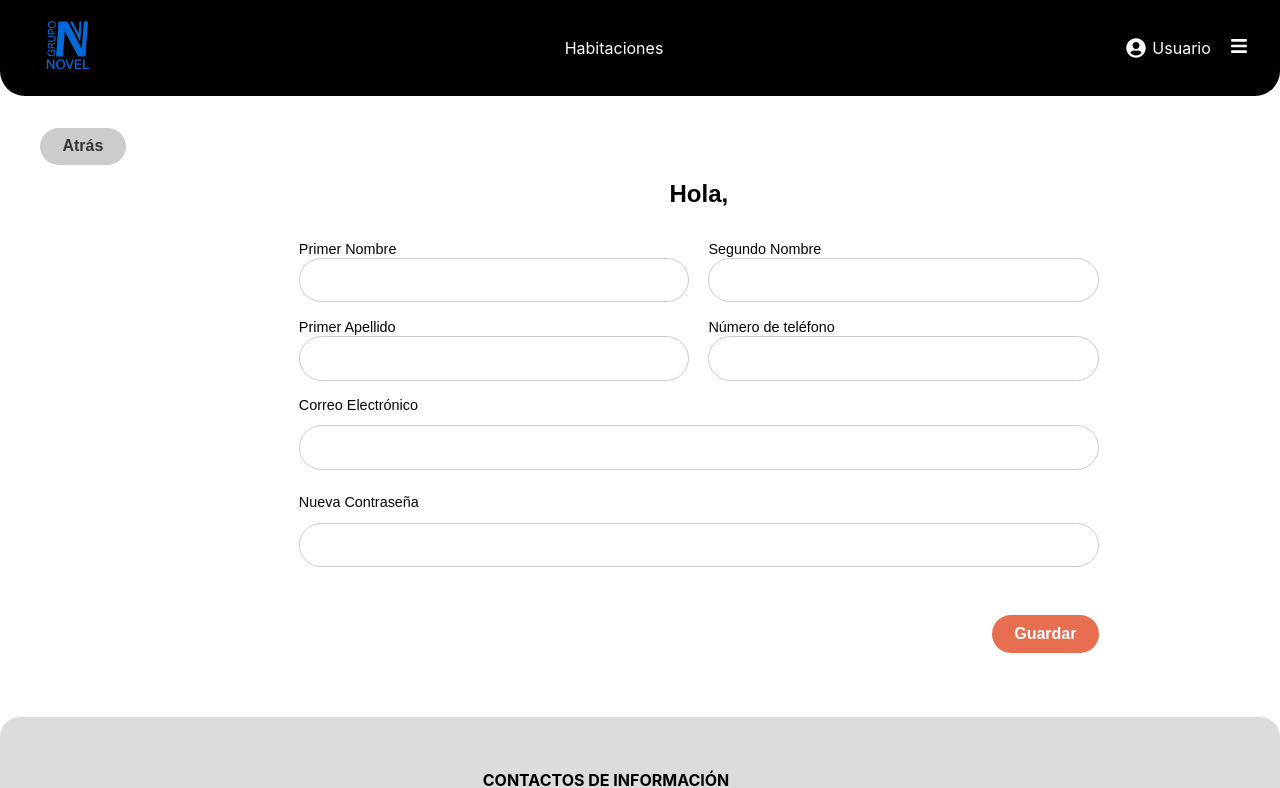
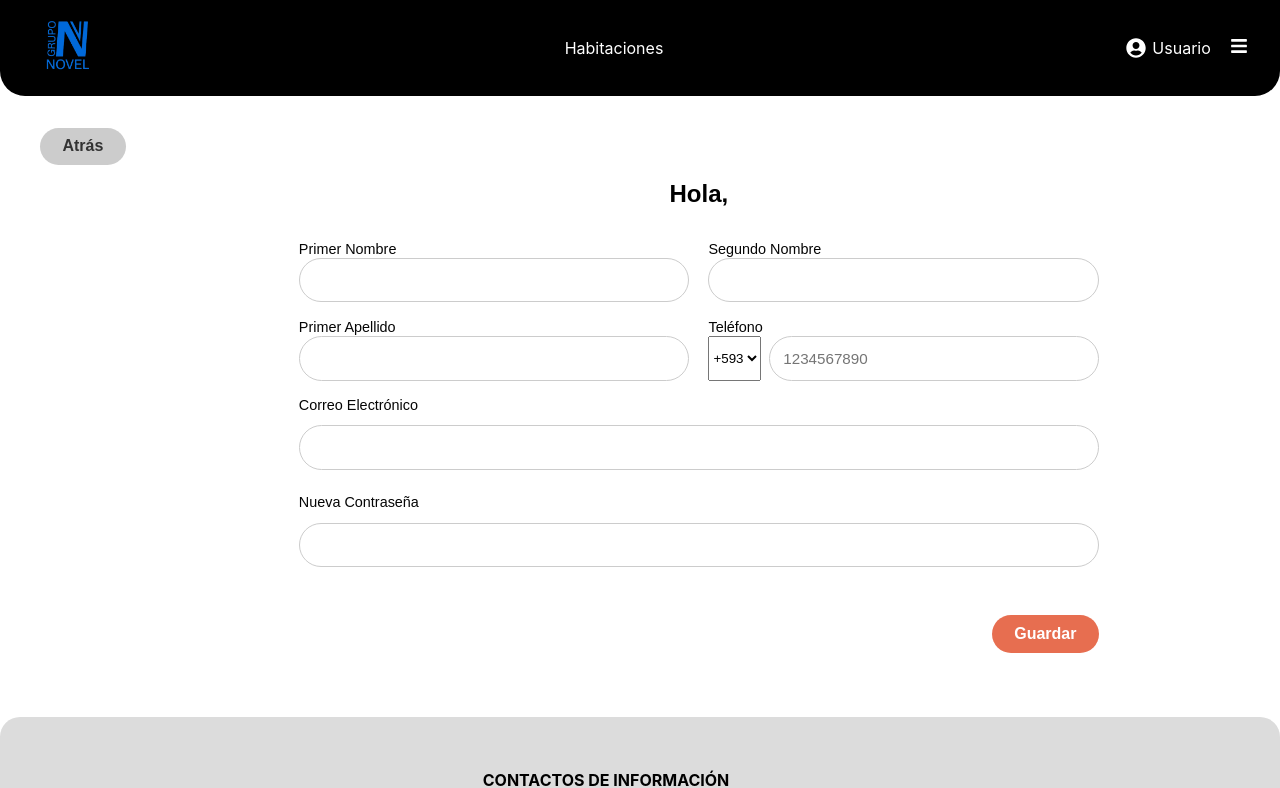
Before and after one commit to OscarSala98/ProyectoAWM, a React (Create React App) app in the folder hostel/: page /editar-perfil in a window 1280 px wide. Shown: the top 788 px of the page. Built offline with nearby package versions, Linux system fonts and the light colour scheme.

Commit message:
Validaciones en registro, en editar, y en login para usuario y admin

```diff
--- a/hostel/src/components/EditarPerfilFormulario.jsx
+++ b/hostel/src/components/EditarPerfilFormulario.jsx
@@ -8,7 +8,10 @@ const EditarPerfilFormulario = () => {
   const navigate = useNavigate();
   const usuarioLocal = JSON.parse(localStorage.getItem('usuario'));
 
-  const [persona, setpersona] = useState({
+  const [modalVisible, setModalVisible] = useState(false);
+  const [prefijo, setPrefijo] = useState('+593');
+
+  const [persona, setPersona] = useState({
     primerNombre: '',
     segundoNombre: '',
     primerApellido: '',
@@ -17,15 +20,20 @@ const EditarPerfilFormulario = () => {
     contrasena: ''
   });
 
-  const [modalVisible, setModalVisible] = useState(false);
-
   useEffect(() => {
     if (usuarioLocal) {
-      setpersona({
+      // Separar prefijo si el número lo contiene
+      const numeroCompleto = usuarioLocal.numero || '';
+      const posiblesPrefijos = ['+593', '+7', '+21'];
+      const encontrado = posiblesPrefijos.find((p) => numeroCompleto.startsWith(p)) || '+593';
+      const numeroSinPrefijo = numeroCompleto.replace(encontrado, '');
+
+      setPrefijo(encontrado);
+      setPersona({
         primerNombre: usuarioLocal.primerNombre || '',
         segundoNombre: usuarioLocal.segundoNombre || '',
         primerApellido: usuarioLocal.primerApellido || '',
-        numero: usuarioLocal.numero || '',
+        numero: numeroSinPrefijo,
         correo: usuarioLocal.correo || '',
         contrasena: usuarioLocal.contrasena || ''
       });
@@ -33,18 +41,24 @@ const EditarPerfilFormulario = () => {
   }, []);
 
   const handleChange = (e) => {
-    setpersona({ ...persona, [e.target.name]: e.target.value });
+    setPersona({ ...persona, [e.target.name]: e.target.value });
   };
 
   const handleSubmit = (e) => {
     e.preventDefault();
-    axios.put(`http://localhost:3002/personas/${usuarioLocal.id}`, {
+
+    const numeroCompleto = prefijo + persona.numero;
+
+    const datosActualizados = {
       ...usuarioLocal,
-      ...persona
-    })
+      ...persona,
+      numero: prefijo + persona.numero, // combina prefijo + número
+      prefijo: prefijo // asegúrate de actualizar también el campo prefijo
+    };
+
+    axios.put(`http://localhost:3002/personas/${usuarioLocal.id}`, datosActualizados)
       .then(() => {
-      const usuarioActualizado = { ...usuarioLocal, ...persona };
-      localStorage.setItem('usuario', JSON.stringify(usuarioActualizado));
+        localStorage.setItem('usuario', JSON.stringify(datosActualizados));
         setModalVisible(true);
       })
       .catch((error) => {
@@ -53,9 +67,10 @@ const EditarPerfilFormulario = () => {
       });
   };
 
+
   const handleCerrarModal = () => {
     setModalVisible(false);
-    navigate(-1); // ← Esto te devuelve a la página anterior
+    navigate(-1);
   };
 
   return (
@@ -66,33 +81,91 @@ const EditarPerfilFormulario = () => {
         <div className="formulario-dos-columnas">
           <div>
             <label>Primer Nombre</label>
-            <input type="text" name="primerNombre" value={persona.primerNombre} onChange={handleChange} required />
+            <input
+              type="text"
+              name="primerNombre"
+              value={persona.primerNombre}
+              onChange={handleChange}
+              required
+              pattern="^[A-Za-zÁÉÍÓÚáéíóúÑñ\s]+$"
+              title="Solo letras"
+            />
           </div>
           <div>
             <label>Segundo Nombre</label>
-            <input type="text" name="segundoNombre" value={persona.segundoNombre} onChange={handleChange} />
+            <input
+              type="text"
+              name="segundoNombre"
+              value={persona.segundoNombre}
+              onChange={handleChange}
+              pattern="^[A-Za-zÁÉÍÓÚáéíóúÑñ\s]+$"
+              title="Solo letras"
+            />
           </div>
         </div>
 
         <div className="formulario-dos-columnas">
           <div>
             <label>Primer Apellido</label>
-            <input type="text" name="primerApellido" value={persona.primerApellido} onChange={handleChange} required />
+            <input
+              type="text"
+              name="primerApellido"
+              value={persona.primerApellido}
+              onChange={handleChange}
+              required
+              pattern="^[A-Za-zÁÉÍÓÚáéíóúÑñ\s]+$"
+              title="Solo letras"
+            />
           </div>
           <div>
-            <label>Número de teléfono</label>
-            <input type="text" name="numero" value={persona.numero} onChange={handleChange} required />
+            <label>Teléfono</label>
+            <div style={{ display: 'flex', gap: '0.5rem' }}>
+              <select value={prefijo} onChange={(e) => setPrefijo(e.target.value)} required>
+                <option value="+593">+593</option>
+                <option value="+7">+7</option>
+                <option value="+21">+21</option>
+              </select>
+              <input
+                type="text"
+                name="numero"
+                placeholder="1234567890"
+                value={persona.numero}
+                onChange={(e) => {
+                  const soloNumeros = e.target.value.replace(/\D/g, '');
+                  if (soloNumeros.length <= 10) {
+                    setPersona({ ...persona, numero: soloNumeros });
+                  }
+                }}
+                pattern="\d{7,10}"
+                title="Debe tener entre 7 y 10 dígitos"
+                required
+              />
+            </div>
           </div>
         </div>
 
         <div className="formulario-una-columna">
           <label>Correo Electrónico</label>
-          <input type="email" name="correo" value={persona.correo} onChange={handleChange} required />
+          <input
+            type="email"
+            name="correo"
+            value={persona.correo}
+            onChange={handleChange}
+            required
+            pattern="^[a-zA-Z0-9._%+-]+@[a-zA-Z0-9.-]+\.[a-zA-Z]{2,}$"
+            title="Formato de correo inválido"
+          />
         </div>
 
         <div className="formulario-una-columna">
           <label>Nueva Contraseña</label>
-          <input type="password" name="contrasena" value={persona.contrasena} onChange={handleChange} required />
+          <input
+            type="password"
+            name="contrasena"
+            value={persona.contrasena}
+            onChange={handleChange}
+            required
+          />
         </div>
 
         <button type="submit" className="btn-guardar">Guardar</button>
--- a/hostel/src/components/FormularioRegistro.jsx
+++ b/hostel/src/components/FormularioRegistro.jsx
@@ -7,16 +7,20 @@ const FormularioRegistro = ({ onClose }) => {
   const [modalVisible, setModalVisible] = useState(false);
   const [mensajeModal, setMensajeModal] = useState('');
 
+
   const [persona, setPersona] = useState({
     primerNombre: '',
     segundoNombre: '',
     primerApellido: '',
     numero: '',
+    prefijo: '+593', // 👈 importante para que funcione
     correo: '',
     contrasena: '',
     tipo: 'usuario',
     foto: ''
   });
+
+
 
   const handleChange = (e) => {
     setPersona({ ...persona, [e.target.name]: e.target.value });
@@ -24,7 +28,14 @@ const FormularioRegistro = ({ onClose }) => {
 
   const manejarRegistrar = (e) => {
     e.preventDefault();
-    axios.post('http://localhost:3002/personas', persona)
+
+    // Combinar prefijo y número antes de enviar
+    const datosAEnviar = {
+      ...persona,
+      numero: persona.prefijo + persona.numero // Sobrescribe el campo 'numero' con el prefijo incluido
+    };
+
+    axios.post('http://localhost:3002/personas', datosAEnviar)
       .then(() => {
         setMensajeModal('Registro exitoso ✅');
         setModalVisible(true);
@@ -36,6 +47,7 @@ const FormularioRegistro = ({ onClose }) => {
       });
   };
 
+
   const cerrarModal = () => {
     setModalVisible(false);
     setMensajeModal('');
@@ -44,6 +56,7 @@ const FormularioRegistro = ({ onClose }) => {
       segundoNombre: '',
       primerApellido: '',
       numero: '',
+      prefijo: '+593', // 👈 necesario para no romper el select
       correo: '',
       contrasena: '',
       tipo: 'usuario',
@@ -53,7 +66,7 @@ const FormularioRegistro = ({ onClose }) => {
   };
 
   return (
-    <div className="modal">
+    <div className="modal-overlay">
       <div className="modal-content formulario-registro">
         <button className="cerrar" onClick={onClose}>✕</button>
         <h3>Regístrate</h3>
@@ -68,6 +81,8 @@ const FormularioRegistro = ({ onClose }) => {
                 placeholder="Primer Nombre"
                 value={persona.primerNombre}
                 onChange={handleChange}
+                pattern="^[A-Za-zÁÉÍÓÚáéíóúÑñ\s]+$"
+                title="Solo letras"
                 required
               />
             </div>
@@ -80,6 +95,8 @@ const FormularioRegistro = ({ onClose }) => {
                 placeholder="Segundo Nombre"
                 value={persona.segundoNombre}
                 onChange={handleChange}
+                pattern="^[A-Za-zÁÉÍÓÚáéíóúÑñ\s]+$"
+                title="Solo letras"
               />
             </div>
           </div>
@@ -93,20 +110,41 @@ const FormularioRegistro = ({ onClose }) => {
                 placeholder="Primer Apellido"
                 value={persona.primerApellido}
                 onChange={handleChange}
+                pattern="^[A-Za-zÁÉÍÓÚáéíóúÑñ\s]+$"
+                title="Solo letras"
                 required
               />
             </div>
 
             <div>
-              <label>Número de teléfono</label>
+              <label>Teléfono</label>
+              <div style={{ display: 'flex', gap: '0.5rem' }}>
+                <select
+                  name="prefijo"
+                  value={persona.prefijo}
+                  onChange={handleChange}
+                  required
+                >
+                  <option value="+593">+593</option>
+                  <option value="+7">+7</option>
+                  <option value="+21">+21</option>
+                </select>
                 <input
                   type="text"
                   name="numero"
-                placeholder="Número de teléfono"
+                  placeholder="1234567890"
                   value={persona.numero}
-                onChange={handleChange}
+                  onChange={(e) => {
+                    const soloNumeros = e.target.value.replace(/\D/g, '');
+                    if (soloNumeros.length <= 10) {
+                      setPersona({ ...persona, numero: soloNumeros });
+                    }
+                  }}
+                  pattern="\d{7,10}"
+                  title="Debe tener entre 7 y 10 dígitos"
                   required
                 />
+              </div>
             </div>
           </div>
 
@@ -118,6 +156,8 @@ const FormularioRegistro = ({ onClose }) => {
               placeholder="Correo Electrónico"
               value={persona.correo}
               onChange={handleChange}
+              pattern="^[a-zA-Z0-9._%+-]+@[a-zA-Z0-9.-]+\.[a-zA-Z]{2,}$"
+              title="Formato de correo inválido"
               required
             />
           </div>
@@ -130,9 +170,12 @@ const FormularioRegistro = ({ onClose }) => {
               placeholder="Nueva Contraseña"
               value={persona.contrasena}
               onChange={handleChange}
+              pattern="^(?=.*[a-z])(?=.*[A-Z])(?=.*\d)(?=.*[@$!%*?&.,;:_\-])[A-Za-z\d@$!%*?&.,;:_\-]{8,}$"
+              title="Debe tener al menos 8 caracteres, una mayúscula, una minúscula, un número y un símbolo especial"
               required
             />
           </div>
+
 
           <button className="btn-continuar" type="submit">Continuar</button>
         </form>
--- a/hostel/src/data/db.json
+++ b/hostel/src/data/db.json
@@ -5,6 +5,7 @@
       "primerNombre": "Luis",
       "segundoNombre": "Joaquin",
       "primerApellido": "Guerrero",
+      "prefijo": "+593",
       "numero": "0999999999",
       "correo": "ejemplo@hostel.com",
       "contrasena": "123456",
@@ -16,7 +17,8 @@
       "primerNombre": "Luis",
       "segundoNombre": "Albertosss",
       "primerApellido": "Guerrero",
-      "numero": "0996775863",
+      "prefijo": "+7",
+      "numero": "+70996775863",
       "correo": "admin@hostel.com",
       "contrasena": "123",
       "tipo": "admin",
@@ -27,7 +29,8 @@
       "primerNombre": "Kevin",
       "segundoNombre": "Patricio",
       "primerApellido": "Guachamin",
-      "numero": "0999999999",
+      "prefijo": "+593",
+      "numero": "1111111111",
       "correo": "guachis@hostel.com",
       "contrasena": "123",
       "tipo": "usuario",
```
Lines whose indentation alone changed are shown as unchanged.
